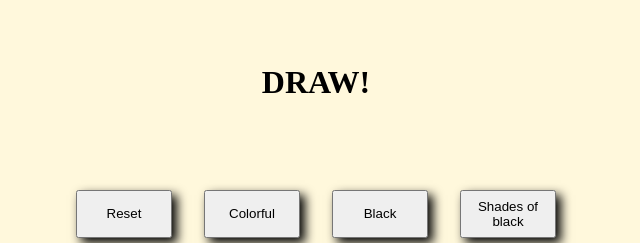
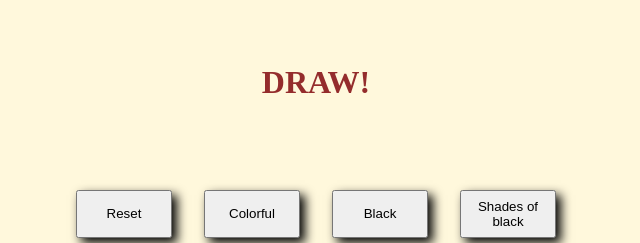
Before and after one commit to andres039/etch-a-sketch, a plain HTML site: page index.html in a window 1280 px wide. Shown: the top 243 px of the page, without its empty margins (324-964 px from the left). Drawn offline with Linux system fonts and the light colour scheme.

Commit message:
new title color

```diff
--- a/style.css
+++ b/style.css
@@ -15,6 +15,9 @@ header {
     justify-content: center;
     margin-inline: 2rem;
     width: 100vw;
+}
+#title {
+  color: rgb(148, 44, 44);
 }
 #container {
   justify-content: center;
```
